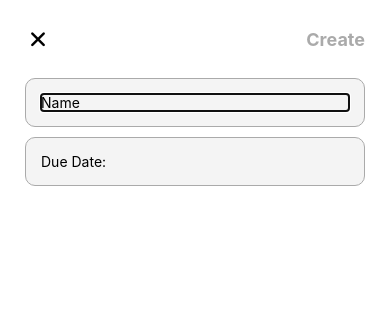
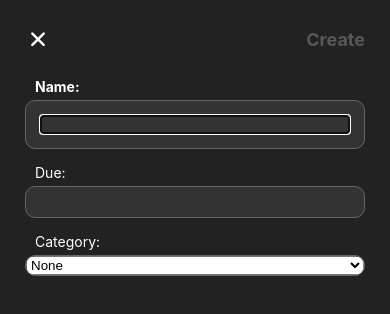
Before and after one commit to ItsGabeReal/AssignmentTiles, a React Native app: screen / in a window 390 px wide. Both pictures are taken after a click on the element 195 px from the left and 96 px from the top of the page. Shown: the top 314 px of the page. Built offline with nearby package versions, Linux system fonts and the light colour scheme.

Commit message:
Changed theme to dark mode
Other changes:
- Added category picker in event input fields.
- Added category colors to event tiles.
- Added the react native picker dependency.
- Fixed some stale closure bugs.
- Added create and remove methods to categories reducer.

```diff
--- a/components/DayRow.tsx
+++ b/components/DayRow.tsx
@@ -47,9 +47,9 @@ const DayRow: React.FC<DayRowProps> = memo((props) => {
     return (
         <TouchableOpacity onPress={handlePress}>
             <View style={styles.mainContainer}>
-                <View style={{ ...styles.dateTextContainer, backgroundColor: (props.date.isToday() ? "#ddf" : "#fff0") }}>
-                    <Text>{props.date.dayNameAbrev()}</Text>
-                    <Text>{props.date.monthNameAbrev()} {props.date.date}</Text>
+                <View style={[styles.dateTextContainer, {backgroundColor: (props.date.isToday() ? "#44a" : "#444")} ]}>
+                    <Text style={styles.dateText}>{props.date.dayNameAbrev()}</Text>
+                    <Text style={styles.dateText}>{props.date.monthNameAbrev()} {props.date.date}</Text>
                 </View>
                 <View style={styles.flatListContainer}>
                     <FlatList
@@ -72,8 +72,12 @@ const styles = StyleSheet.create({
     dateTextContainer: {
         width: VisualSettings.DayRow.dateTextContainer.width,
         borderRightWidth: VisualSettings.DayRow.dateTextContainer.borderRightWidth,
+        borderColor: '#aaa0',
         justifyContent: 'center',
-        alignItems: 'center'
+        alignItems: 'center',
+    },
+    dateText: {
+        color: '#fff',
     },
     flatListContainer: {
         flex: 1,
--- a/components/DefaultModal.tsx
+++ b/components/DefaultModal.tsx
@@ -24,11 +24,11 @@ const DefaultModal: React.FC<DefaultModalProps> = (props) => {
     return (
         <>
             {Platform.OS == 'android' ?
-                <AndroidModal backgroundColor={'#fff'} visible={props.visible} onRequestClose={props.onRequestClose}>
+                <AndroidModal backgroundColor={'#222'} visible={props.visible} onRequestClose={props.onRequestClose}>
                     {defaultChildren}
                 </AndroidModal>
                 :
-                <IosModal backgroundColor={'#fff'} visible={props.visible} onRequestClose={props.onRequestClose}>
+                <IosModal backgroundColor={'#222'} visible={props.visible} onRequestClose={props.onRequestClose}>
                     {defaultChildren}
                 </IosModal>
             }
@@ -38,7 +38,9 @@ const DefaultModal: React.FC<DefaultModalProps> = (props) => {
 
 const styles = StyleSheet.create({
     mainContainer: {
-        padding: 25,
+        paddingLeft: 25,
+        paddingTop: 25,
+        paddingRight: 25,
         flex: 1,
     },
 });
--- a/components/EventEditor.tsx
+++ b/components/EventEditor.tsx
@@ -42,6 +42,7 @@ const EventEditor: React.FC<EventEditorProps> = (props) => {
                 submitButtonTitle="Save"
                 initialName={props.editedEvent?.name}
                 initialDueDate={props.editedEvent?.dueDate}
+                initialCategoryID={props.editedEvent?.categoryID}
                 onRequestClose={props.onRequestClose}
                 onSubmit={handleOnSubmit}
             />
--- a/components/EventInput.tsx
+++ b/components/EventInput.tsx
@@ -1,23 +1,29 @@
-import React, { useEffect, useRef, useState } from "react";
+import React, { useContext, useEffect, useRef, useState } from 'react';
 import {
     View,
     TextInput,
     StyleSheet,
     Text,
+    ScrollView,
     TouchableOpacity,
-} from "react-native";
-import RNDateTimePicker from "@react-native-community/datetimepicker";
-import AndroidCompactDatePicker from "./core/AndroidCompactDatePicker";
-import SubmitButton from "./core/SubmitButton";
-import DateYMD from "../src/DateYMD";
-import { EventDetails } from "../types/EventTypes";
-import { Platform } from "react-native";
-import Icon from "react-native-vector-icons/Ionicons";
+    Pressable,
+} from 'react-native';
+import RNDateTimePicker from '@react-native-community/datetimepicker';
+import AndroidCompactDatePicker from './core/AndroidCompactDatePicker';
+import SubmitButton from './core/SubmitButton';
+import DateYMD from '../src/DateYMD';
+import { EventDetails } from '../types/EventTypes';
+import { Platform } from 'react-native';
+import Icon from 'react-native-vector-icons/Ionicons';
+import { Picker } from '@react-native-picker/picker';
+import CategoryContext from '../context/CategoryContext';
 
 type EventInputProps = {
     initialName?: string;
 
     initialDueDate?: DateYMD;
+
+    initialCategoryID?: string;
 
     visible: boolean;
 
@@ -29,9 +35,12 @@ type EventInputProps = {
 }
 
 const EventInput: React.FC<EventInputProps> = (props) => {
+    const categoryContext = useContext(CategoryContext);
+
     const [eventNameInput, setEventNameInput] = useState(props.initialName || '');
+    const [selectedCategory, setSelectedCategory] = useState(props.initialCategoryID ? props.initialCategoryID : 'none');
+
     const eventNameInputRef = useRef<TextInput>(null);
-    //const eventNameInput = useRef(props.initialName || '');
     const dateInput = useRef((props.initialDueDate || DateYMD.today()).toDate());
 
     useEffect(() => {
@@ -41,7 +50,7 @@ const EventInput: React.FC<EventInputProps> = (props) => {
         * This fixes that.
         */
         setTimeout(() => { eventNameInputRef.current?.focus(); }, 75);
-    });
+    }, []);
 
     function onDateChanged(newDate?: Date) {
         if (newDate) {
@@ -53,9 +62,9 @@ const EventInput: React.FC<EventInputProps> = (props) => {
         if (Platform.OS == 'android') {
             return (
                 <AndroidCompactDatePicker
-                    value={props.initialDueDate?.toDate()}
+                    value={dateInput.current}
                     onChange={onDateChanged}
-                    style={{marginLeft: 8}}
+                    themeVariant='dark'
                 />
             );
         }
@@ -65,6 +74,7 @@ const EventInput: React.FC<EventInputProps> = (props) => {
                     mode='date'
                     value={dateInput.current}
                     onChange={(event, date) => onDateChanged(date)}
+                    themeVariant='dark'
                 />
             );
         }
@@ -87,6 +97,7 @@ const EventInput: React.FC<EventInputProps> = (props) => {
                 completed: false,
                 id: Math.random().toString(),
                 dueDate: DateYMD.fromDate(dateInput.current),
+                categoryID: selectedCategory == 'none' ? undefined : selectedCategory,
             };
 
             props.onSubmit(newEvent);
@@ -97,32 +108,48 @@ const EventInput: React.FC<EventInputProps> = (props) => {
         <>
             <View style={styles.actionsContainer}>
                 <TouchableOpacity onPress={props.onRequestClose} hitSlop={10}>
-                    <Icon name='ios-close' size={26} />
+                    <Icon name='ios-close' size={26} color='white' />
                 </TouchableOpacity>
                 <View style={styles.submitButtonContainer}>
                     <SubmitButton title={props.submitButtonTitle} onPress={onSubmit} disabled={!readyToSubmit()} />
                 </View>
             </View>
-            <View style={styles.inputContainer}>
-
-                <View style={styles.parameterContainer}>
+            <ScrollView
+                style={styles.inputContainer}
+                keyboardDismissMode='on-drag'
+            >
+                <Text style={[styles.fieldDescription, {fontWeight: 'bold'}]}>Name:</Text>
+                <Pressable style={styles.parameterContainer} onPress={() => eventNameInputRef.current?.focus()}>
                     <TextInput
                         ref={eventNameInputRef}
                         defaultValue={props.initialName}
-                        placeholder="Name"
                         //autoFocus={true} <- This doesn't work right on android. The workaround is in useEffect.
                         onChangeText={changedText => { setEventNameInput(changedText); }}
+                        style={{color: 'white'}}
+                        keyboardAppearance='dark'
                     />
-                </View>
+                </Pressable>
+                <Text style={styles.fieldDescription}>Due:</Text>
                 <View style={styles.parameterContainer}>
                     <View style={styles.dueDateContainer}>
-                        <Text>Due Date:</Text>
-                        <View style={{flex: 1}}>
-                            {showDatePicker()}
-                        </View>
+                        {showDatePicker()}
                     </View>
                 </View>
-            </View>
+                <Text style={styles.fieldDescription}>Category:</Text>
+                <View style={[styles.parameterContainer, {padding: 0, overflow: 'hidden'}]}>
+                    <Picker
+                        selectedValue={selectedCategory}
+                        onValueChange={(value, name) => setSelectedCategory(value)}
+                        mode='dropdown'
+                        dropdownIconColor='white'
+                    >
+                        <Picker.Item key='none' label='None' value='none' color='#bbb' style={styles.androidPickerItem} />
+                        {categoryContext.state.map(item => (
+                            <Picker.Item key={item.id} label={item.name} value={item.id} color={item.color} style={styles.androidPickerItem} />
+                        ))}
+                    </Picker>
+                </View>
+            </ScrollView>
         </>
     );
 }
@@ -144,18 +171,26 @@ const styles = StyleSheet.create({
     inputContainer: {
         flex: 1,
     },
+    fieldDescription: {
+        color: 'white',
+        marginLeft: 10,
+        marginBottom: 5,
+    },
     parameterContainer: {
         padding: 15,
-        backgroundColor: '#f4f4f4',
+        backgroundColor: '#333',
         borderRadius: 10,
-        borderColor: '#aaa',
+        borderColor: '#666',
         borderWidth: StyleSheet.hairlineWidth,
-        marginBottom: 10,
+        marginBottom: 15,
     },
     dueDateContainer: {
         flexDirection: 'row',
         alignItems: 'center',
     },
+    androidPickerItem: {
+        backgroundColor: '#333',
+    }
 });
 
 export default EventInput;
--- a/components/EventTile.tsx
+++ b/components/EventTile.tsx
@@ -3,13 +3,15 @@ import {
     StyleSheet,
     Text,
     View,
+    ColorValue,
 } from "react-native";
 import DateYMD from '../src/DateYMD';
 import { EventDetails, EventTileCallbacks } from '../types/EventTypes';
 import Draggable from './core/Draggable';
 import VisualSettings from '../src/VisualSettings';
 import Icon from "react-native-vector-icons/Ionicons";
-import EventDataContext from '../context/EventDataContext';
+import { getCategoryFromID } from '../src/CategoryHelpers';
+import CategoryContext from '../context/CategoryContext';
 
 type EventTileProps = {
     event: EventDetails;
@@ -24,7 +26,7 @@ function propsAreEqual(prevProps: EventTileProps, newProps: EventTileProps) {
 }
 
 const EventTile: React.FC<EventTileProps> = memo((props) => {
-    const eventData = useContext(EventDataContext);
+    const categories = useContext(CategoryContext);
 
     const daysPlannedBeforeDue = getDaysPlannedBeforeDue();
 
@@ -35,25 +37,48 @@ const EventTile: React.FC<EventTileProps> = memo((props) => {
     }
 
     function getBackgroundColor() {
-        return '#ddd';
+        let outputColorValue: ColorValue = '#fff';
+
+        if (props.event.categoryID) {
+            const category = getCategoryFromID(categories.state, props.event.categoryID);
+            if (!category) {
+                console.error('EventTile/getBackgroundColor: Could not find category from id');
+            }
+            else {
+                outputColorValue = category.color;
+            }
+        }
+
+        return outputColorValue;
+    }
+
+    function getDueDateTextColor() {
+        if (daysPlannedBeforeDue != undefined) {
+            if (daysPlannedBeforeDue > 0) {
+                return '#0f0';
+            }
+            else if (daysPlannedBeforeDue < 0) {
+                return '#f00';
+            }
+        }
+
+        return '#fff';
     }
 
     function getDueDateText() {
         if (daysPlannedBeforeDue != undefined) {
-            let outputString = 'Due: ';
-
             if (daysPlannedBeforeDue > 0) {
-                outputString += `${daysPlannedBeforeDue} ${daysPlannedBeforeDue === 1 ? 'day' : 'days'}`;
+                return `${daysPlannedBeforeDue} ${daysPlannedBeforeDue === 1 ? 'day' : 'days'} early`;
             }
             else if (daysPlannedBeforeDue < 0) {
-                outputString += `${Math.abs(daysPlannedBeforeDue)} ${daysPlannedBeforeDue === -1 ? 'day' : 'days'} ago`;
+                return `${daysPlannedBeforeDue * -1} ${daysPlannedBeforeDue === -1 ? 'day' : 'days'} late`;
             }
             else {
-                outputString += 'Today';
+                return 'Due Today';
             }
+        }
 
-            return outputString;
-        }
+        return '';
     }
 
     function checkmark() {
@@ -64,22 +89,20 @@ const EventTile: React.FC<EventTileProps> = memo((props) => {
         );
     }
 
-    function onPress() {
-        eventData.dispatch({ type: 'toggle-complete', targetEventID: props.event.id });
-    }
-
     return (
         <Draggable
-            onPress={onPress}
+            onPress={gesture => props.eventTileCallbacks.onTilePressed?.(gesture, props.event)}
             onLongPress={gesture => props.eventTileCallbacks.onTileLongPressed?.(gesture, props.event)}
             onLongPressRelease={() => props.eventTileCallbacks.onTileLongPressRelease?.()}
             onStartDrag={gesture => props.eventTileCallbacks.onTileDragStart?.(gesture)}
             onDrop={gesture => props.eventTileCallbacks.onTileDropped?.(gesture, props.event)}
         >
             <View style={styles.mainContainer}>
-                <View style={[styles.contentContainer, {backgroundColor: getBackgroundColor(), opacity: props.event.completed ? 0.25 : 1}]}>
-                    <Text style={styles.eventNameText}>{props.event.name}</Text>
-                    <Text style={styles.dueDateText}>{getDueDateText()}</Text>
+                <View style={[styles.tileBackground, {backgroundColor: getBackgroundColor(), opacity: props.event.completed ? 0.25 : 1}]}>
+                    <View style={styles.contentContainer}>
+                        <Text style={styles.eventNameText}>{props.event.name}</Text>
+                        <Text style={[styles.dueDateText, {color: getDueDateTextColor()}]}>{getDueDateText()}</Text>
+                    </View>
                 </View>
                 {props.event.completed ? checkmark() : null}
             </View>
@@ -93,19 +116,27 @@ const styles = StyleSheet.create({
         height: VisualSettings.EventTile.mainContainer.height,
         marginRight: VisualSettings.EventTile.mainContainer.marginRight,
         marginBottom: VisualSettings.EventTile.mainContainer.marginBottom,
+        borderRadius: 10,
+        overflow: 'hidden'
+    },
+    tileBackground: {
+        flex: 1,
     },
     contentContainer: {
-        borderRadius: 10,
+        flex: 1,
         justifyContent: 'center',
-        flex: 1,
+        backgroundColor: '#0005',
+        padding: 5,
     },
     eventNameText: {
+        color: '#fff',
         textAlign: 'center',
         fontWeight: 'bold',
+        marginBottom: 5,
     },
     dueDateText: {
         textAlign: 'center',
-        fontSize: 12
+        fontSize: 12,
     },
     checkmarkOverlayContainer: {
         position: 'absolute',
--- a/components/core/AndroidCompactDatePicker.tsx
+++ b/components/core/AndroidCompactDatePicker.tsx
@@ -16,6 +16,8 @@ type AndroidCompactDatePickerProps = {
     onChange: ((newDate: Date) => void);
 
     style?: ViewStyle;
+
+    themeVariant?: 'light' | 'dark';
 }
 
 const AndroidCompactDatePicker: React.FC<AndroidCompactDatePickerProps> = (props) => {
@@ -35,10 +37,25 @@ const AndroidCompactDatePicker: React.FC<AndroidCompactDatePickerProps> = (props
         });
     }
 
+    function getThemeTextColor() {
+        let useLightMode = true;
+
+        if (props.themeVariant) {
+            if (props.themeVariant == 'dark') useLightMode = false;
+            else if (props.themeVariant == 'light') useLightMode = true;
+            else {
+                console.error(`AndroidCompactDatePicker: ${props.themeVariant} is not a valid value for themeVariant. Must be either 'light' or 'dark'.`);
+            }
+        }
+
+        if (useLightMode) return 'black'
+        else return 'white'
+    }
+
     return (
         <View pointerEvents='box-none' style={styles.mainContainer}>
-            <TouchableOpacity onPress={handleOnPress} style={{...styles.dateTextContainer, ...props.style}}>
-                <Text>{MONTH_NAMES_ABREV[dateInput.getMonth()]} {dateInput.getDate()}, {dateInput.getFullYear()}</Text>
+            <TouchableOpacity onPress={handleOnPress} style={[styles.dateTextContainer, props.style]}>
+                <Text style={{color: getThemeTextColor()}}>{MONTH_NAMES_ABREV[dateInput.getMonth()]} {dateInput.getDate()}, {dateInput.getFullYear()}</Text>
             </TouchableOpacity>
         </View>
     );
@@ -49,7 +66,7 @@ const styles = StyleSheet.create({
         alignItems: 'flex-end',
     },
     dateTextContainer: {
-        backgroundColor: '#e4e4e4',
+        backgroundColor: '#8882',
         padding: 7,
         borderRadius: 5,
     },
--- a/components/core/SubmitButton.tsx
+++ b/components/core/SubmitButton.tsx
@@ -21,7 +21,7 @@ const SubmitButton: React.FC<SubmitButtonProps> = (props) => {
             <Text
                 style={[styles.submitButtonText, {
                     fontSize: props.fontSize || 18,
-                    color: props.disabled ? '#aaa' : '#07f',
+                    color: props.disabled ? '#8888' : '#07f',
                 }]}
             >
                 {props.title}
--- a/context/CategoryContext.tsx
+++ b/context/CategoryContext.tsx
@@ -5,17 +5,17 @@ import { CategoryReducerAction, categoriesReducer } from '../src/CategoryHelpers
 const testCategories: Category[] = [
     {
         name: 'Discrete Logic',
-        color: '#00f',
+        color: '#48f',
         id: 'a',
     },
     {
         name: 'Calculus 2',
-        color: '#0f0',
+        color: '#4f4',
         id: 'b',
     },
     {
         name: 'Mechanics',
-        color: '#ff0',
+        color: '#ff4',
         id: 'c',
     },
 ];
--- a/package.json
+++ b/package.json
@@ -9,6 +9,7 @@
   },
   "dependencies": {
     "@react-native-community/datetimepicker": "6.7.3",
+    "@react-native-picker/picker": "2.4.8",
     "expo": "~48.0.15",
     "expo-cli": "^6.3.7",
     "expo-dev-client": "~2.2.1",
--- a/screens/MainScreen.tsx
+++ b/screens/MainScreen.tsx
@@ -50,20 +50,24 @@ export default function MainScreen() {
         visibleDays_closureSafeRef.current = visibleDays;
     }, [visibleDays]);
 
-    function onTileLongPressed(gesture: GestureResponderEvent, eventDetails: EventDetails) {
+    function onTilePressed_cb(gesture: GestureResponderEvent, eventDetails: EventDetails) {
+        eventData.dispatch({ type: 'toggle-complete', targetEventID: eventDetails.id });
+    }
+
+    function onTileLongPressed_cb(gesture: GestureResponderEvent, eventDetails: EventDetails) {
         flatListRef.current?.setNativeProps({ scrollEnabled: false });
         openEventTileContextMenu(eventDetails);
     }
 
-    function onTileLongPressRelease() {
+    function onTileLongPressRelease_cb() {
         flatListRef.current?.setNativeProps({ scrollEnabled: true });
     }
 
-    function onTileDragStart() {
+    function onTileDragStart_cb() {
         contextMenuRef.current?.close();
     }
 
-    function onTileDropped(gesture: GestureResponderEvent, event: EventDetails) {
+    function onTileDropped_cb(gesture: GestureResponderEvent, event: EventDetails) {
         const visibleDays_CSR = visibleDays_closureSafeRef.current;
         const eventData_CSR = eventData.closureSafeRef.current;
 
@@ -112,19 +116,21 @@ export default function MainScreen() {
     }
 
     function getContextMenuPositionForEventTile(eventDetails: EventDetails) {
-        const event = getEventFromID(eventData.state, eventDetails.id);
+        const event = getEventFromID(eventData.closureSafeRef.current, eventDetails.id);
         if (!event) {
             console.error(`App.tsx -> getContextMenuPositionForEventTile: Could not find event with id = ${eventDetails.id}`);
             return;
         }
 
-        const visibleDaysIndex = visibleDays.findIndex(item => item.equals(event.plannedDate));
+        const visibleDays_CSR = visibleDays_closureSafeRef.current;
+
+        const visibleDaysIndex = visibleDays_CSR.findIndex(item => item.equals(event.plannedDate));
         if (visibleDaysIndex == -1) {
             console.error(`App.tsx -> getContextMenuPositionForEventTile: Could not find visible day with date = ${event.plannedDate.toString()}`);
             return;
         }
 
-        const rowYOffset = getDayRowScreenYOffset(visibleDays, eventData.state, scrollYOffset.current, visibleDaysIndex);
+        const rowYOffset = getDayRowScreenYOffset(visibleDays_CSR, eventData.closureSafeRef.current, scrollYOffset.current, visibleDaysIndex);
 
         const eventTileDimensions = getEventTileDimensions(rowYOffset, event.rowOrder);
 
@@ -140,10 +146,11 @@ export default function MainScreen() {
     }
 
     const eventTileCallbacks: EventTileCallbacks = {
-        onTileLongPressed: onTileLongPressed,
-        onTileLongPressRelease: onTileLongPressRelease,
-        onTileDragStart: onTileDragStart,
-        onTileDropped: onTileDropped
+        onTilePressed: onTilePressed_cb,
+        onTileLongPressed: onTileLongPressed_cb,
+        onTileLongPressRelease: onTileLongPressRelease_cb,
+        onTileDragStart: onTileDragStart_cb,
+        onTileDropped: onTileDropped_cb,
     }
 
     function renderItem({ item }: { item: DateYMD }) {
@@ -183,11 +190,6 @@ export default function MainScreen() {
             numNewDays: 7,
             removeFromBottom: true,
         });
-
-        flatListRef.current?.scrollToIndex({
-            index: 7,
-            animated: false,
-        });
     }
 
     function onEndReached() {
@@ -215,7 +217,7 @@ export default function MainScreen() {
 
     return (
         <View style={styles.container}>
-            <StatusBar backgroundColor={'#fffb'} barStyle={"dark-content"} /*translucent={true}*/ />
+            <StatusBar /*backgroundColor={'#0004'} */barStyle={"light-content"} /*translucent={true}*/ />
             <InfiniteScrollFlatList
                 ref={flatListRef}
                 data={visibleDays}
@@ -228,6 +230,7 @@ export default function MainScreen() {
                 onScroll={onScroll}
                 onStartReached={onStartReached}
                 onEndReached={onEndReached}
+                maintainVisibleContentPosition={{minIndexForVisible: 0}}
                 showsVerticalScrollIndicator={false}
             />
             <ContextMenuContainer ref={contextMenuRef} />
@@ -248,11 +251,11 @@ export default function MainScreen() {
 
 const styles = StyleSheet.create({
     container: {
-        backgroundColor: "#fff",
+        backgroundColor: "#222",
         flex: 1
     },
     dayRowSeparater: {
-        backgroundColor: '#000',
+        backgroundColor: '#666',
         height: VisualSettings.App.dayRowSeparater.height,
         zIndex: 1,
     }
--- a/src/CategoryHelpers.ts
+++ b/src/CategoryHelpers.ts
@@ -1,7 +1,8 @@
 import { Category } from "../types/EventTypes";
 
 export type CategoryReducerAction =
-    | { type: 'create', newCategory: Category };
+    | { type: 'create', newCategory: Category }
+    | { type: 'remove', categoryID: string };
 
 export function categoriesReducer(state: Category[], action: CategoryReducerAction) {
     if (action.type == 'create') {
@@ -10,6 +11,21 @@ export function categoriesReducer(state: Category[], action: CategoryReducerActi
         const outputCategories = deepCopyCategories(state);
 
         outputCategories.push(newCategory);
+
+        return outputCategories;
+    }
+    else if (action.type == 'remove') {
+        const { categoryID } = action;
+
+        const categoryIndex = state.findIndex(item => item.id == categoryID);
+        if (categoryIndex === -1) {
+            console.error(`categoriesReducer/remove: Could not find category index from id`);
+            return state;
+        }
+
+        const outputCategories = deepCopyCategories(state);
+
+        outputCategories.splice(categoryIndex, 1);
 
         return outputCategories;
     }
@@ -23,3 +39,7 @@ function deepCopyCategories(categories: Category[]) {
     }
     return outputCategories;
 }
+
+export function getCategoryFromID(categories: Category[], categoryID: string) {
+    return categories.find(item => item.id == categoryID);
+}
```
Also changed, not shown: 1 other file (tests, documents, lock files or other folders).
